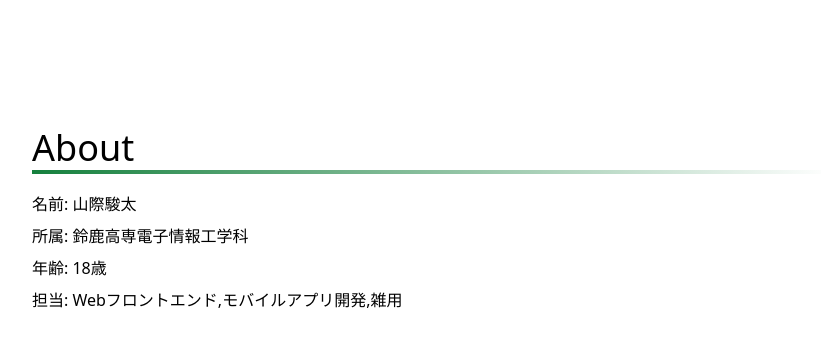
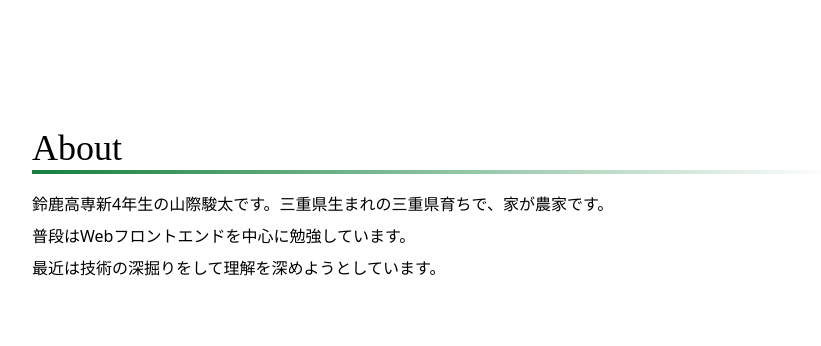
Before and after one commit to Sansai-snct/hp, a React (Create React App) app: page / in a window 1280 px wide. Shown: the top 346 px of the page, without its empty margins (208-1029 px from the left). Built offline with nearby package versions, Linux system fonts and the light colour scheme.

Commit message:
[updete] 細かな修正

```diff
--- a/src/components/TItle/Title.tsx
+++ b/src/components/TItle/Title.tsx
@@ -4,7 +4,7 @@ import { FC } from 'react';
 const Title: FC = ({ children }) => {
   return (
     <div className="flex lg:px-60 px-8 font-normal">
-      <div className="lg:text-4xl text-2xl flex-grow relative font-title">
+      <div className="lg:text-4xl text-2xl flex-grow relative font-shippori">
         {children}
         <span className="absolute left-0 -bottom-1.5  w-full h-1 bg-gradient-to-r from-green-700 to-white" />
       </div>
--- a/src/pages/About.tsx
+++ b/src/pages/About.tsx
@@ -7,12 +7,13 @@ const About: FC = () => {
   return (
     <section className="lg:mt-32 mt-16">
       <Title>About</Title>
-      <div className="lg:mt-6 lg:px-60 mt-4 px-8">
-        <p className="lg:mb-2 mb-1">名前: 山際駿太</p>
-        <p className="lg:mb-2 mb-1">所属: 鈴鹿高専電子情報工学科</p>
-        <p className="lg:mb-2 mb-1">年齢: 18歳</p>
-        <p className="lg:mb-2 mb-1">
-          担当: Webフロントエンド,モバイルアプリ開発,雑用
+      <div className="mt-6 lg:px-60  px-8 ">
+        <p className="mb-2">
+          鈴鹿高専新4年生の山際駿太です。三重県生まれの三重県育ちで、家が農家です。
+        </p>
+        <p className="mb-2">普段はWebフロントエンドを中心に勉強しています。</p>
+        <p className="mb-2">
+          最近は技術の深掘りをして理解を深めようとしています。
         </p>
       </div>
     </section>
```
